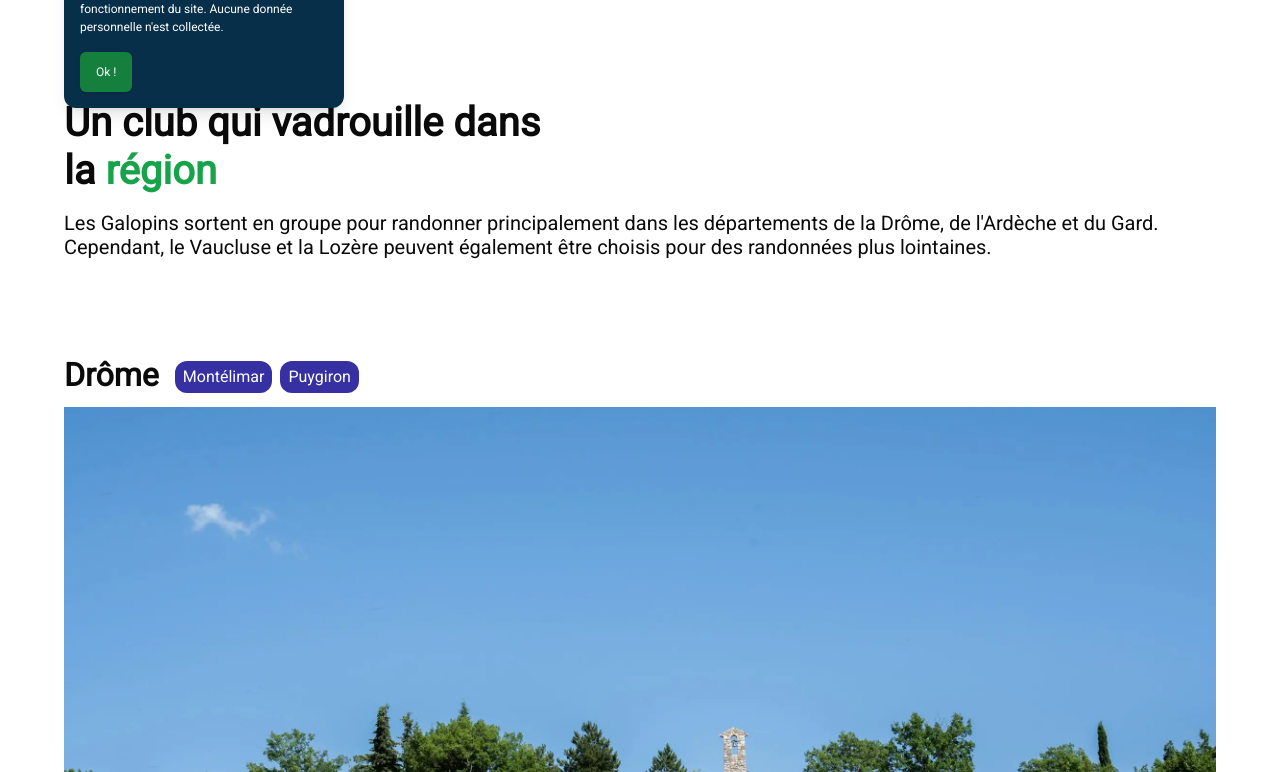
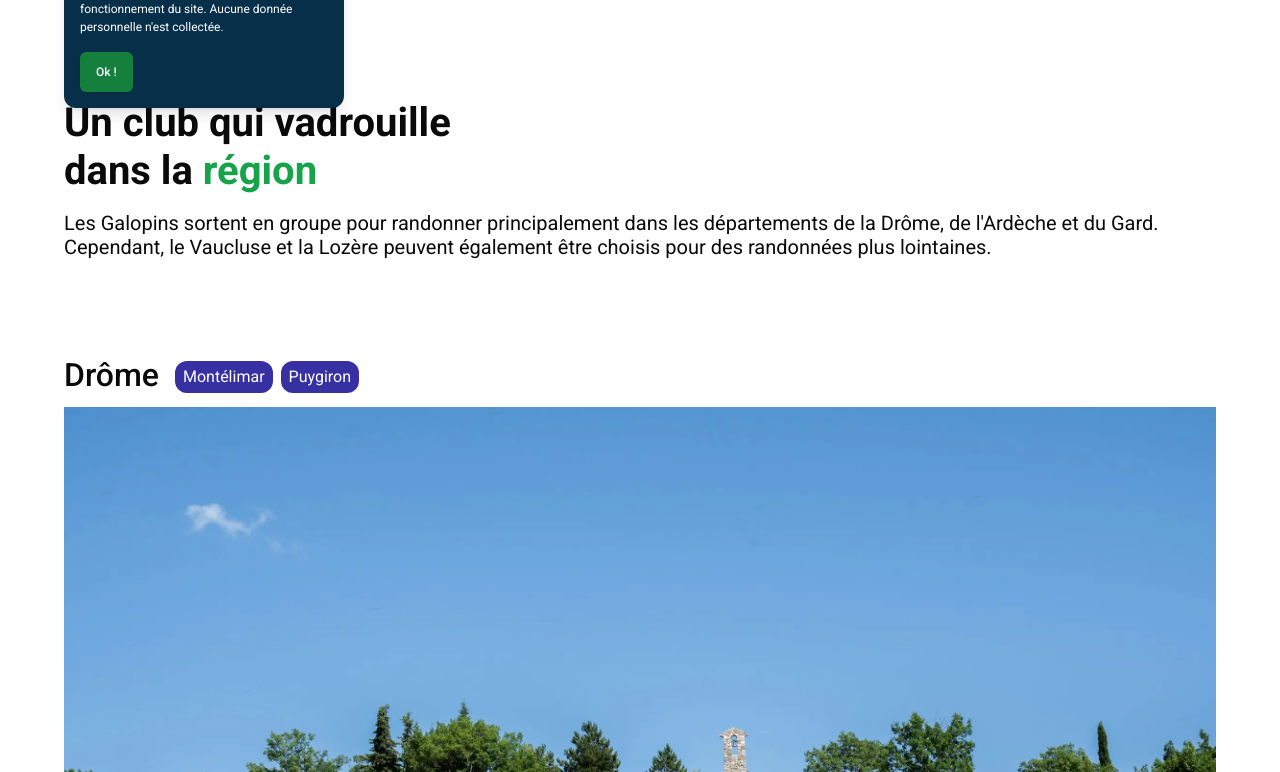
Before and after one commit to SebastienLaurentt/Galopins-Next-V2, a Next.js app: page / in a window 1280 px wide. Shown: the part 628-1400 px from the top of the page. Built offline with nearby package versions, Linux system fonts and the light colour scheme.

Commit message:
update font-weight

```diff
--- a/app/globals.css
+++ b/app/globals.css
@@ -79,11 +79,11 @@
   }
 
   h2 {
-    @apply text-xl md:text-3xl leading-8 md:leading-[48px] font-semibold mb-4 text-primary max-w-[320px] md:max-w-[460px] lg:max-w-[480px];
+    @apply text-xl md:text-3xl leading-8 md:leading-[48px] font-bold mb-4 text-primary max-w-[320px] md:max-w-[460px] lg:max-w-[480px];
   }
 
   h3 {
-    @apply text-lg md:text-2xl leading-8 md:leading-10 font-semibold mb-4 md:mb-6 lg:mb-8 text-primary;
+    @apply text-lg md:text-2xl leading-8 md:leading-10 font-medium mb-4 md:mb-6 lg:mb-8 text-primary;
   }
 
   p {
--- a/app/layout.tsx
+++ b/app/layout.tsx
@@ -8,7 +8,7 @@ import "./globals.css";
 import { AuthProvider } from "@/components/AccountComponent/Auth/Auth";
 
 const roboto = Roboto({
-  weight: '400',
+  weight: ['400', '500', '700'],
   subsets: ['latin'],
 })
 
```
